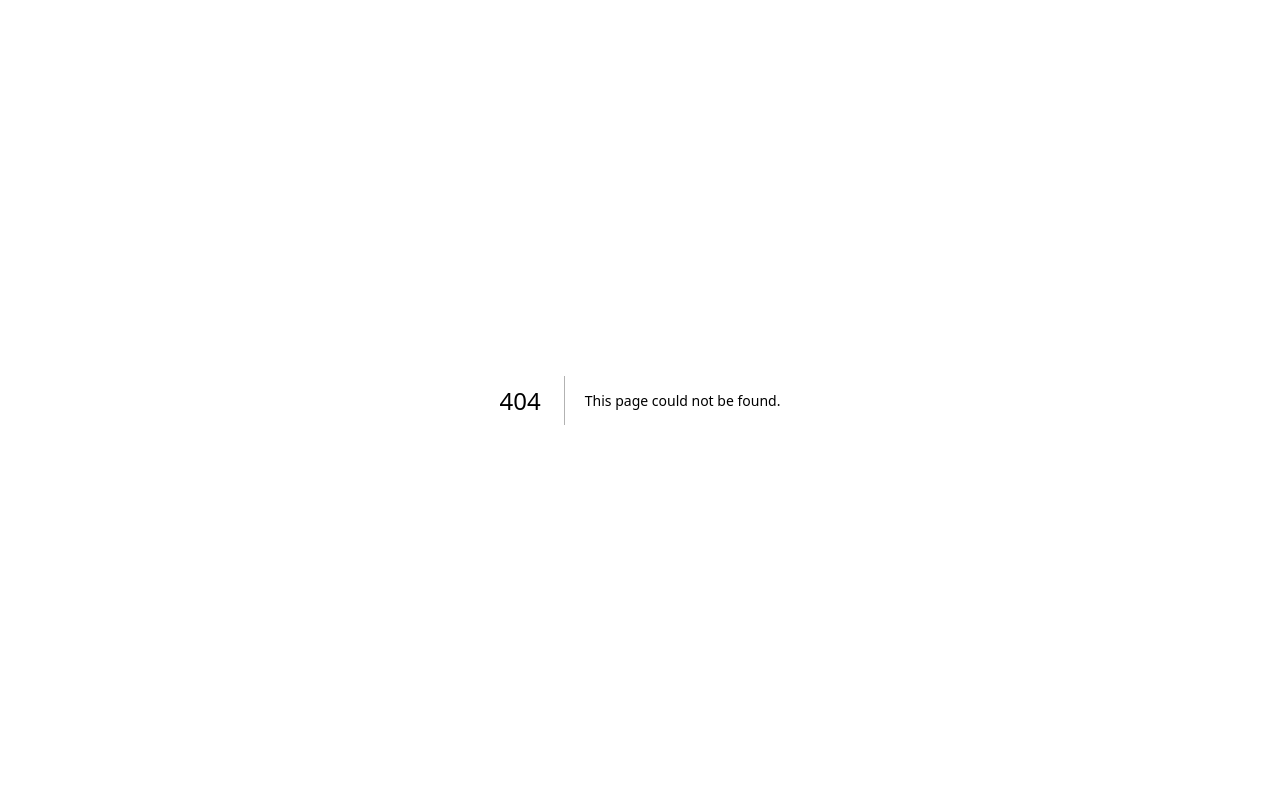
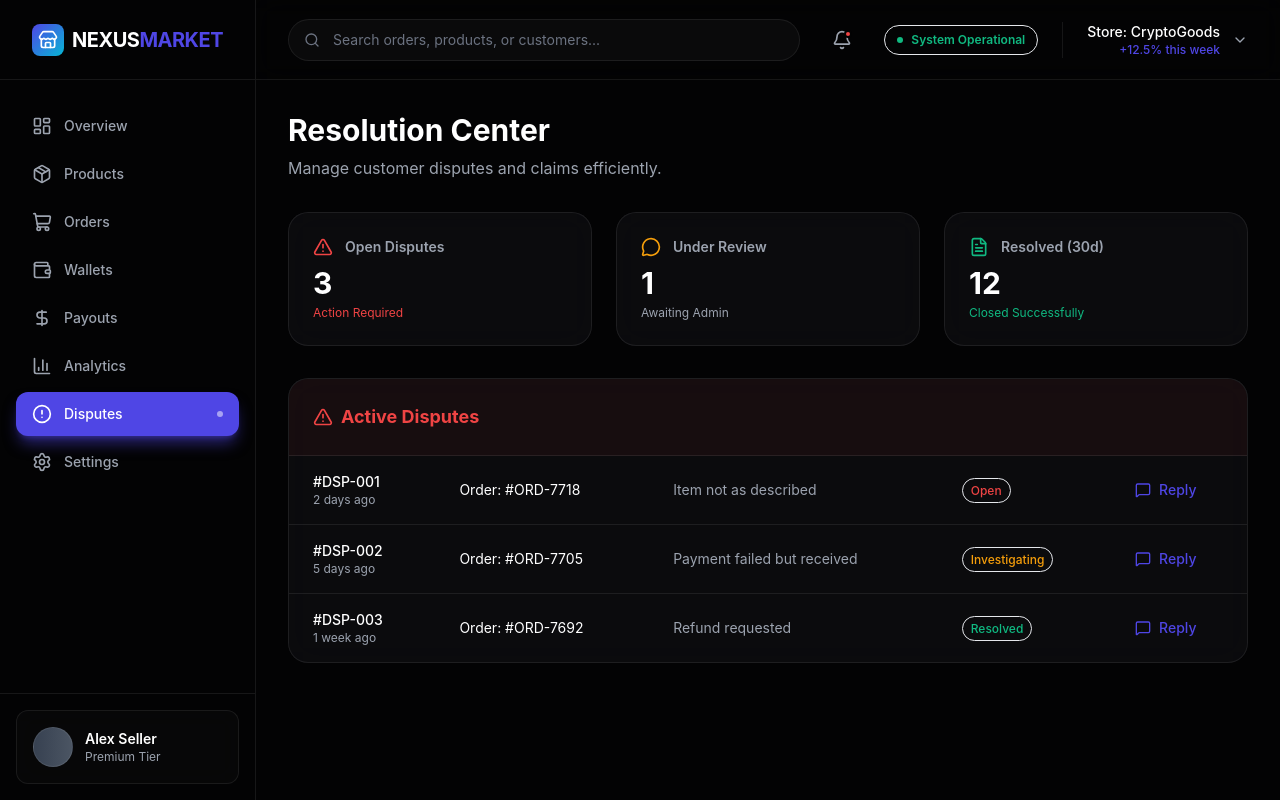
Before and after one commit to Shh12308/market-, a Next.js app: page /seller/disputes in a window 1280 px wide. Before the commit this address had no page. Built offline with nearby package versions, Linux system fonts and the light colour scheme.

Commit message:
Create page.tsx

```diff
--- /dev/null
+++ b/app/seller/disputes/page.tsx
@@ -0,0 +1,50 @@
+import DisputesTable from '@/components/seller/DisputesTable';
+import Sidebar from '@/components/seller/Sidebar';
+import Header from '@/components/seller/Header';
+import { AlertTriangle, MessageCircle, FileText } from 'lucide-react';
+
+export default function DisputesPage() {
+  return (
+    <div className="flex min-h-screen bg-[var(--background)]">
+      <Sidebar />
+      <div className="flex-1 ml-64">
+        <Header />
+        <main className="p-8">
+          <div className="mb-8">
+            <h1 className="text-3xl font-bold text-white mb-2">Resolution Center</h1>
+            <p className="text-[var(--text-muted)]">Manage customer disputes and claims efficiently.</p>
+          </div>
+
+          <div className="grid grid-cols-1 md:grid-cols-3 gap-6 mb-8">
+            <div className="card p-6 border-t-4 border-t-[var(--danger)]">
+               <div className="flex items-center gap-3 mb-2">
+                 <AlertTriangle className="w-5 h-5 text-[var(--danger)]" />
+                 <h3 className="text-sm font-semibold text-[var(--text-muted)]">Open Disputes</h3>
+               </div>
+               <p className="text-3xl font-bold text-white">3</p>
+               <p className="text-xs text-[var(--danger)] mt-1">Action Required</p>
+            </div>
+            <div className="card p-6 border-t-4 border-t-[var(--warning)]">
+               <div className="flex items-center gap-3 mb-2">
+                 <MessageCircle className="w-5 h-5 text-[var(--warning)]" />
+                 <h3 className="text-sm font-semibold text-[var(--text-muted)]">Under Review</h3>
+               </div>
+               <p className="text-3xl font-bold text-white">1</p>
+               <p className="text-xs text-[var(--text-muted)] mt-1">Awaiting Admin</p>
+            </div>
+            <div className="card p-6 border-t-4 border-t-[var(--success)]">
+               <div className="flex items-center gap-3 mb-2">
+                 <FileText className="w-5 h-5 text-[var(--success)]" />
+                 <h3 className="text-sm font-semibold text-[var(--text-muted)]">Resolved (30d)</h3>
+               </div>
+               <p className="text-3xl font-bold text-white">12</p>
+               <p className="text-xs text-[var(--success)] mt-1">Closed Successfully</p>
+            </div>
+          </div>
+
+          <DisputesTable />
+        </main>
+      </div>
+    </div>
+  );
+}
```
